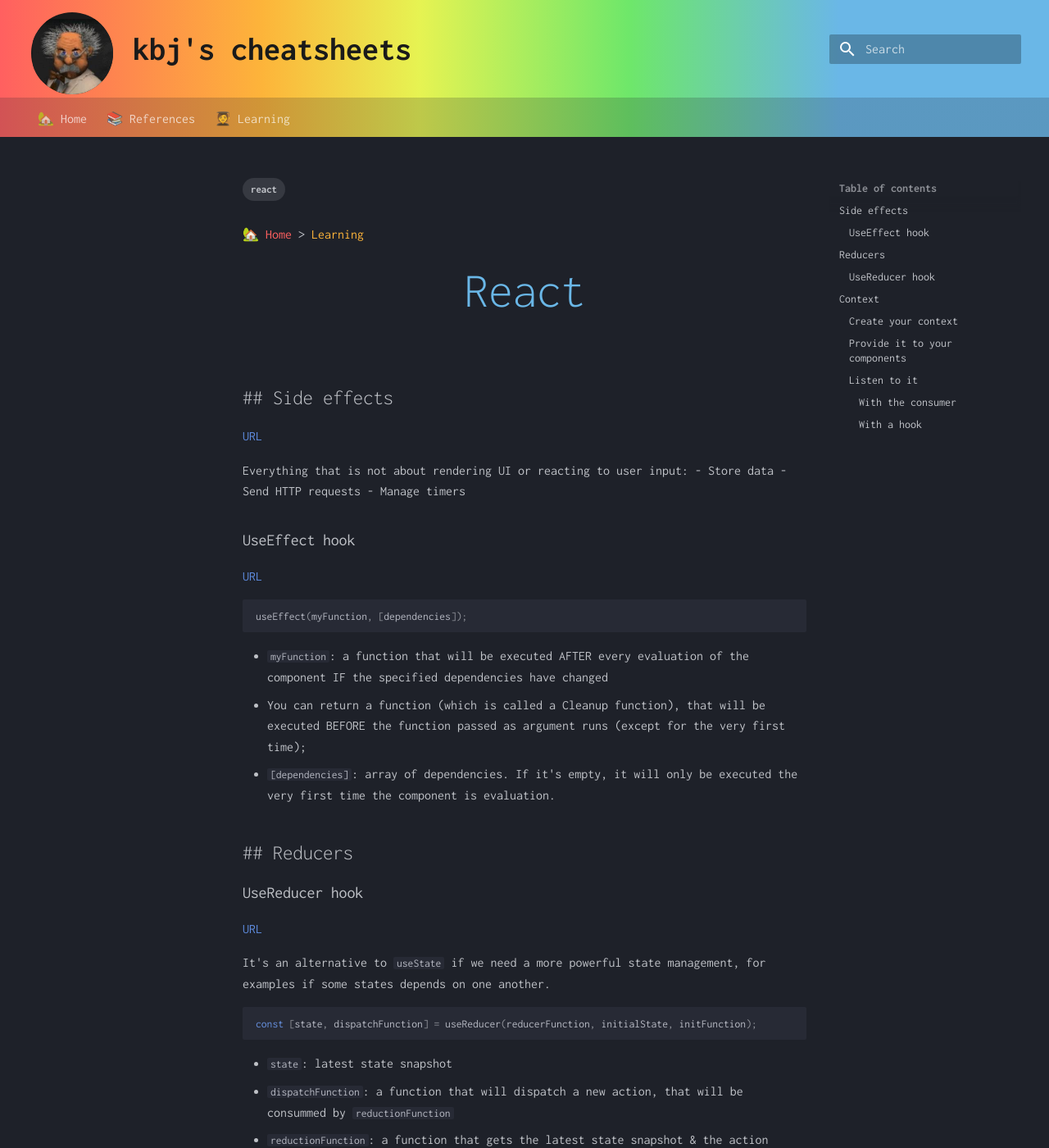
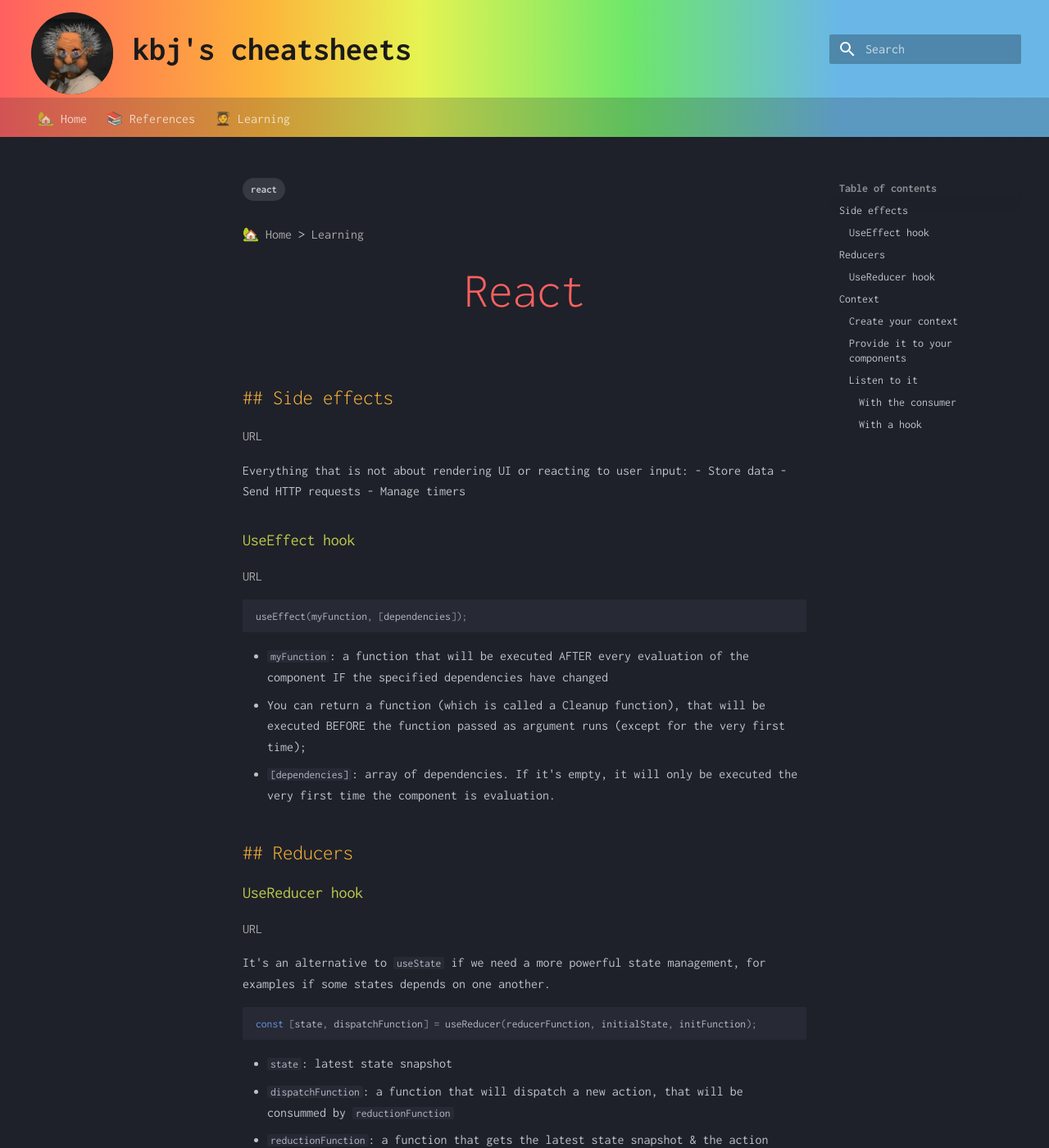
Before and after one commit to keninette/cheatsheets, an MkDocs documentation site: the page built from docs/learning/react.md, in a window 1280 px wide and 1400 px high. Shown: the whole window at 82% size. Built offline with MkDocs 1.6.1 and Material for MkDocs 9.7.7, drawn with Linux system fonts in a browser that asks for light colours.

Commit message:
Update CSS

```diff
--- a/docs/cheatsheets.css
+++ b/docs/cheatsheets.css
@@ -61,24 +61,12 @@
 }
 
 /******************** Breadcrumb ********************/
-article p:first-of-type a:first-of-type {
-    color: var(--color-red);
+article p a:hover {
+    color: white!important;
 }
 
-article p:first-of-type a:nth-of-type(2) {
-    color: var(--color-orange);
-}
-
-article p:first-of-type a:nth-of-type(3) {
-    color: var(--color-lime);
-}
-
-article p:first-of-type a:nth-of-type(4) {
-    color: var(--color-green);
-}
-
-article p:first-of-type a:nth-of-type(5) {
-    color: var(--color-blue);
+article p a {
+    color: darkgray!important;
 }
 
 /******************** Nav ********************/
@@ -88,11 +76,28 @@
 
 /******************** Misc ********************/
 h1 {
-    color: var(--color-blue)!important;
+    color: var(--color-red)!important;
     font-size: 3rem !important;
     text-align: center;
 }
 
 h2:before {
+    color: var(--color-orange);
     content: '## ';
 }
+
+h2 {
+    color: var(--color-orange);
+}
+
+h3 {
+    color: var(--color-lime--dark);
+}
+
+h4 {
+    color: var(--color-green);
+}
+
+h5 {
+    color: var(--color-blue);
+}
```
